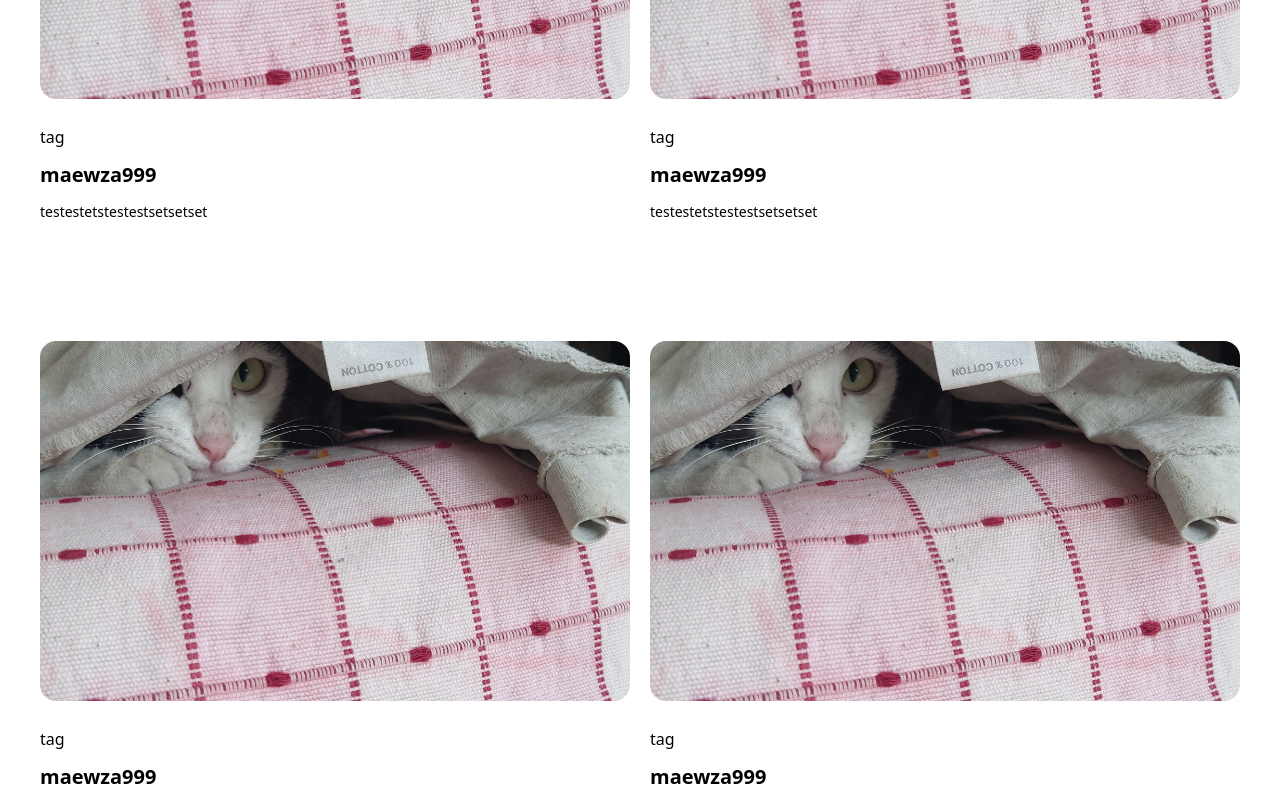
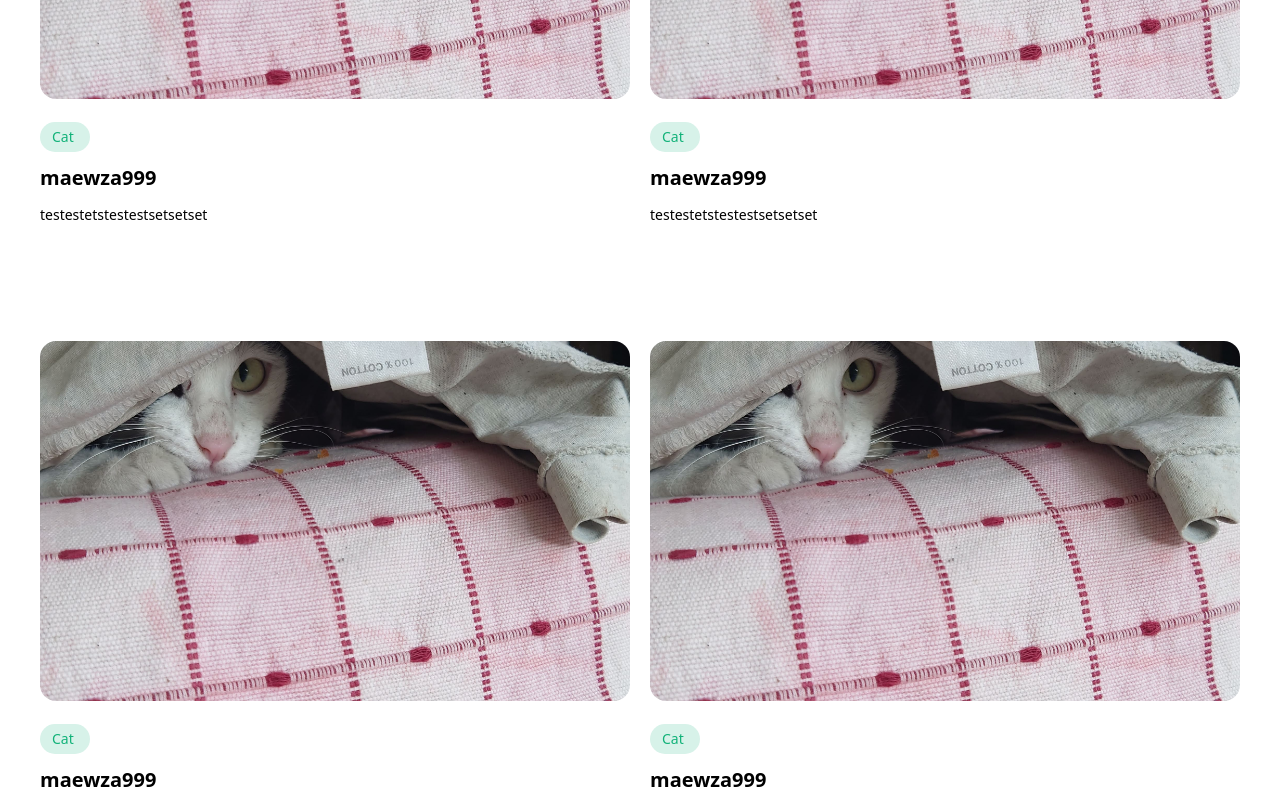
Before and after one commit to Jin111-1/miniproject-1, a React (Vite) app: page / in a window 1280 px wide. Shown: the part 1100-1900 px from the top of the page. Built offline with nearby package versions, Linux system fonts and the light colour scheme.

Commit message:
add : props Tag for Article page

```diff
--- a/src/components/ui/Common/ArticleCard.jsx
+++ b/src/components/ui/Common/ArticleCard.jsx
@@ -1,3 +1,4 @@
+import Tag from "./tag"
 function ArticleCard({imgsrc,imgalt,title,detail}){
     return(
         <div>
@@ -8,7 +9,7 @@ function ArticleCard({imgsrc,imgalt,title,detail}){
 
                 <div className="w-[100%] h-[150px] flex gap-3 flex-col  justify-center items-start ">
                 <div>
-                    tag
+                    <Tag tagname="Cat"/>
                 </div>
                 <h2 className="font-poppins font-semibold text-[20px] leading-[28px] tracking-normal ">
                     {title}
--- /dev/null
+++ b/src/components/ui/Common/tag.jsx
@@ -0,0 +1,8 @@
+function Tag ({tagname}){
+    return(
+        <div className="w-[50px] h-[30px] pt-[4px] pr-[12px] pb-[4px] pl-[12px] rounded-full bg-[#D7F2E9]">
+            <p className="font-poppins font-medium text-[14px] leading-[22px] tracking-normal text-[#12B279]">{tagname}</p>
+        </div>
+    )
+}
+export default Tag
```
